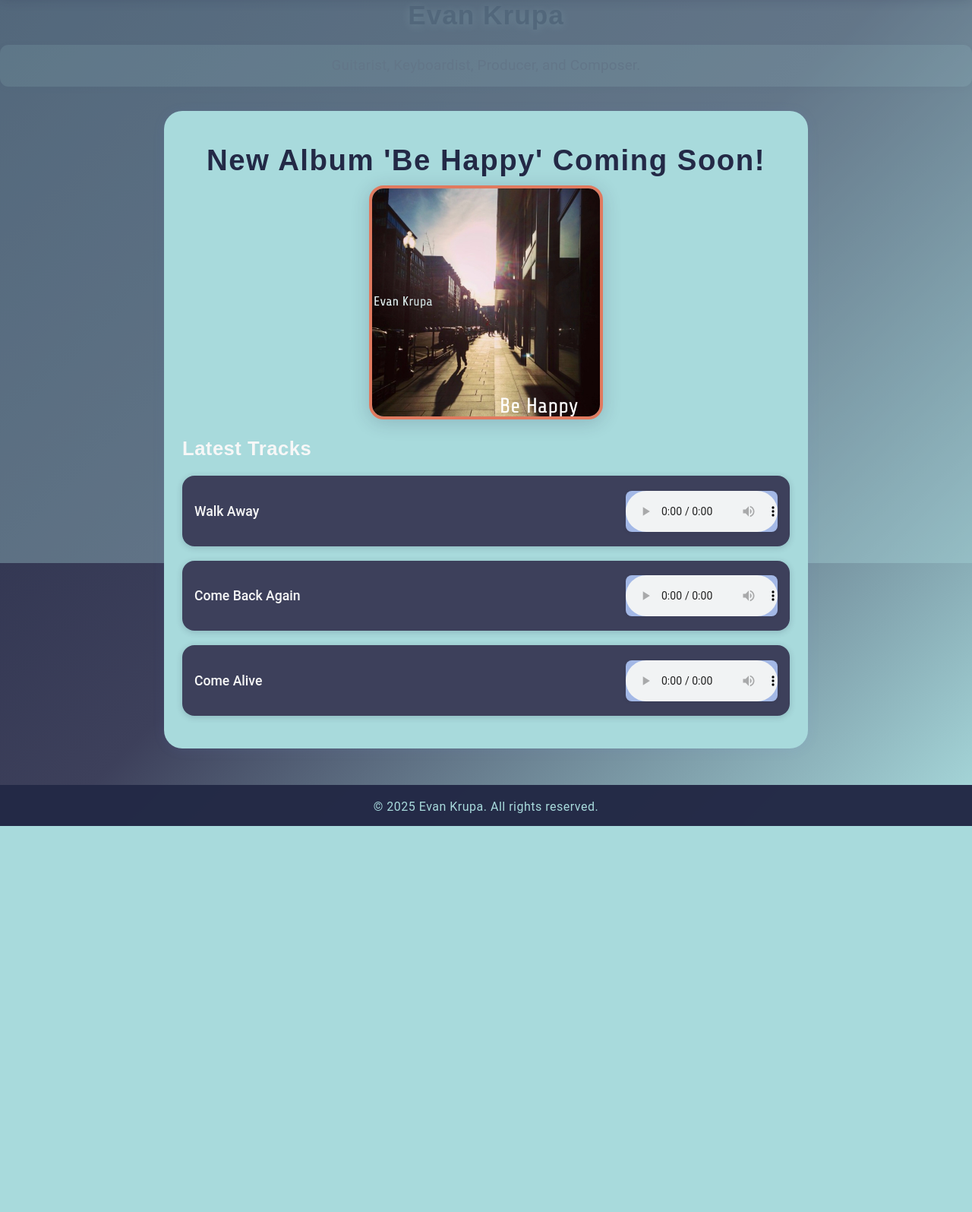
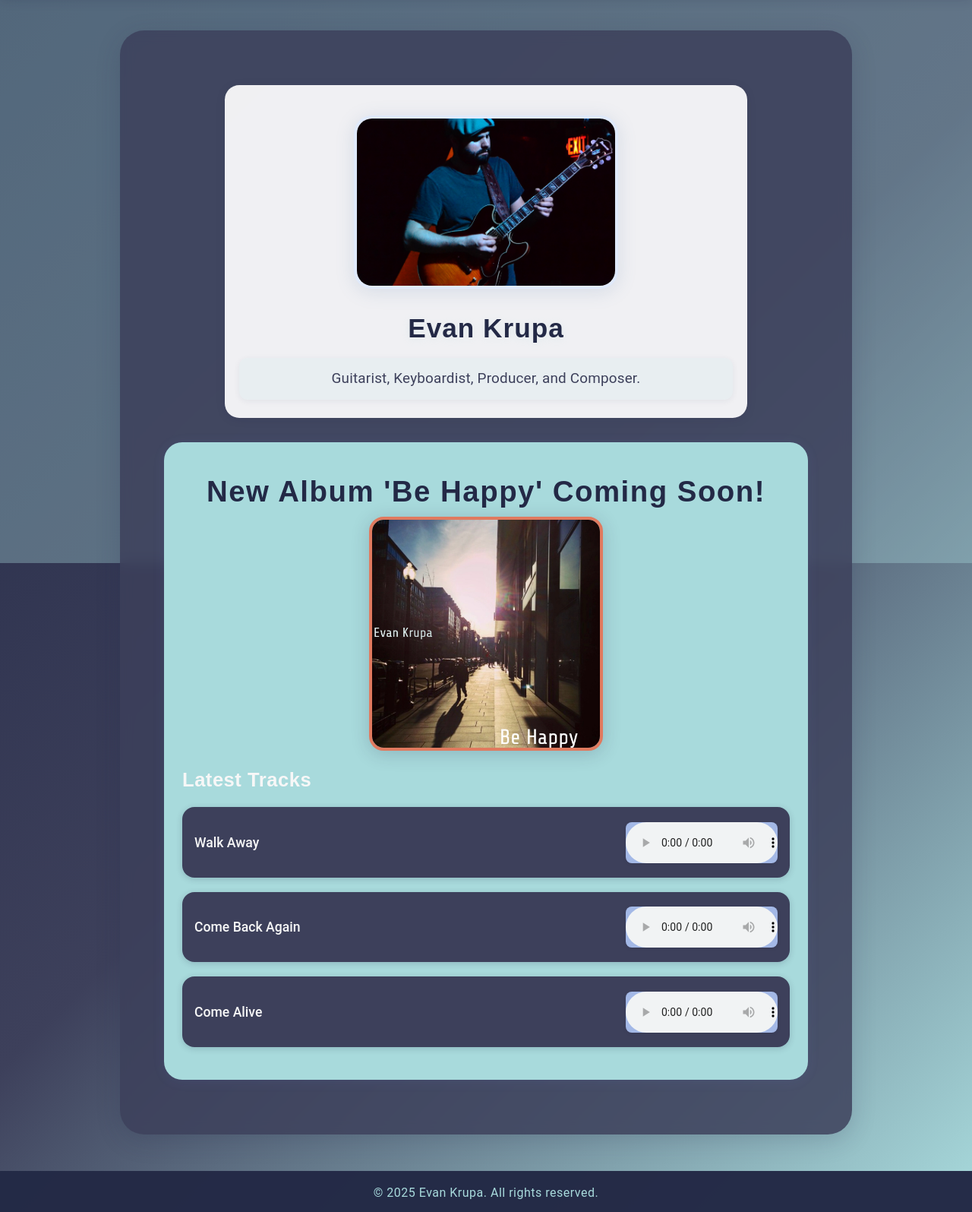
Before and after one commit to EKrupa/krupamusic, a Django app: page / in a window 1280 px wide. Shown: the part 59-1654 px from the top of the page at 76% size. Before the commit the page ends 1146 px from the top, so only its background shows below. Run offline with Django 5.2, Linux system fonts and the light colour scheme.

Commit message:
Update home.html

```diff
--- a/portfolio/templates/home.html
+++ b/portfolio/templates/home.html
@@ -2,8 +2,19 @@
 {% load static %}
 
 {% block content %}
+<body>
+    {% if messages %}
+  {% for message in messages %}
+    <div class="alert">{{ message }}</div>
+  {% endfor %}
+{% endif %}
 
-
+    <div class="container">
+        <section class="summary-section">
+            <div class="image-div">
+                <img src="{% static 'fivespot.jpeg' %}" alt="Profile Image">
+            </div>
+        </body>
 
 
 
```
